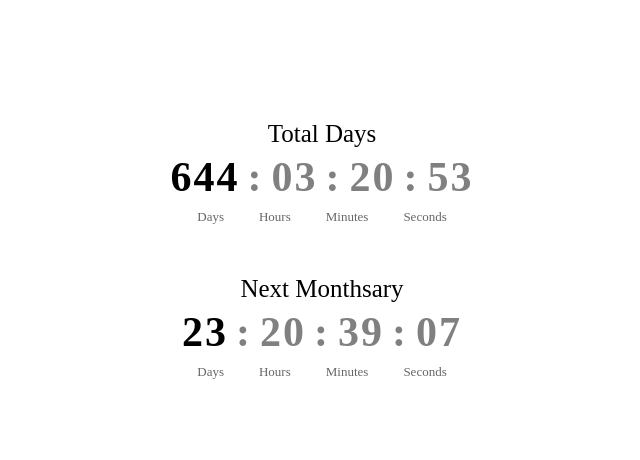
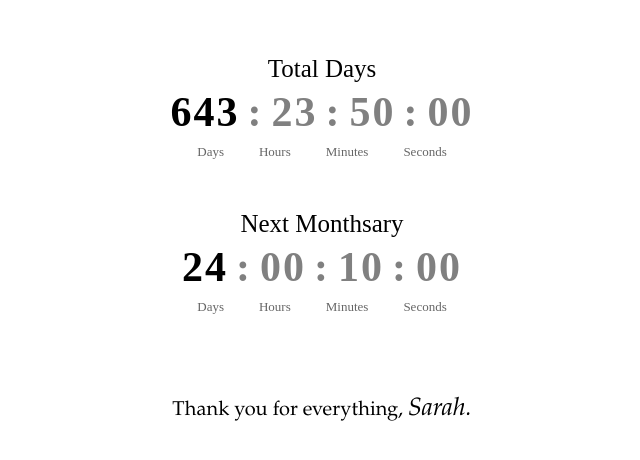
Before and after one commit to Jandeb30/RelationshipDaysCounter, a plain HTML site: page index.html in a window 1280 px wide. Shown: the part 138-598 px from the top of the page, without its empty margins (318-958 px from the left). Drawn offline with Linux system fonts and the light colour scheme.

Commit message:
Add files via upload

```diff
--- a/index.html
+++ b/index.html
@@ -41,6 +41,9 @@
             <span>Minutes</span>
             <span>Seconds</span>
         </div>
+        <p class="footer-text">
+            Thank you for everything, <span class="name-font">Sarah.</span>
+        </p>
     </div>
     <script src="script.js"></script>
 </body>
--- a/script.js
+++ b/script.js
@@ -1,10 +1,13 @@
 const START_DATE = new Date("2025-02-14T00:10:00");
+const END_DATE = new Date("2026-11-20T00:00:00");
 
 function updateCounter() {
-  const now = new Date();
+  const currentTime = new Date();
+  const now = currentTime >= END_DATE ? END_DATE : currentTime;
 
   // Relationship duration
   let difference = now - START_DATE;
+
 
   const days = Math.floor(difference / (1000 * 60 * 60 * 24));
   const hours = Math.floor(
--- a/style.css
+++ b/style.css
@@ -1,3 +1,5 @@
+@import url('https://fonts.googleapis.com/css2?family=Great+Vibes&display=swap');
+
 .relationship-counter {
   text-align: center;
   padding: 20px 20px;
@@ -10,6 +12,22 @@
 
 .counter-section {
   margin-bottom: 35px;
+}
+
+.footer-text {
+    font-family: 'Palatino Linotype', serif;
+    text-align: center;
+    font-style: normal;
+    font-size: 20px;
+    color: black;
+    margin-top: 80px;
+}
+
+.name-font {
+    font-family: 'Palatino Linotype', serif;
+    font-style: italic;
+    font-size: 25px;
+    color: inherit;
 }
 
 .counter {
```
